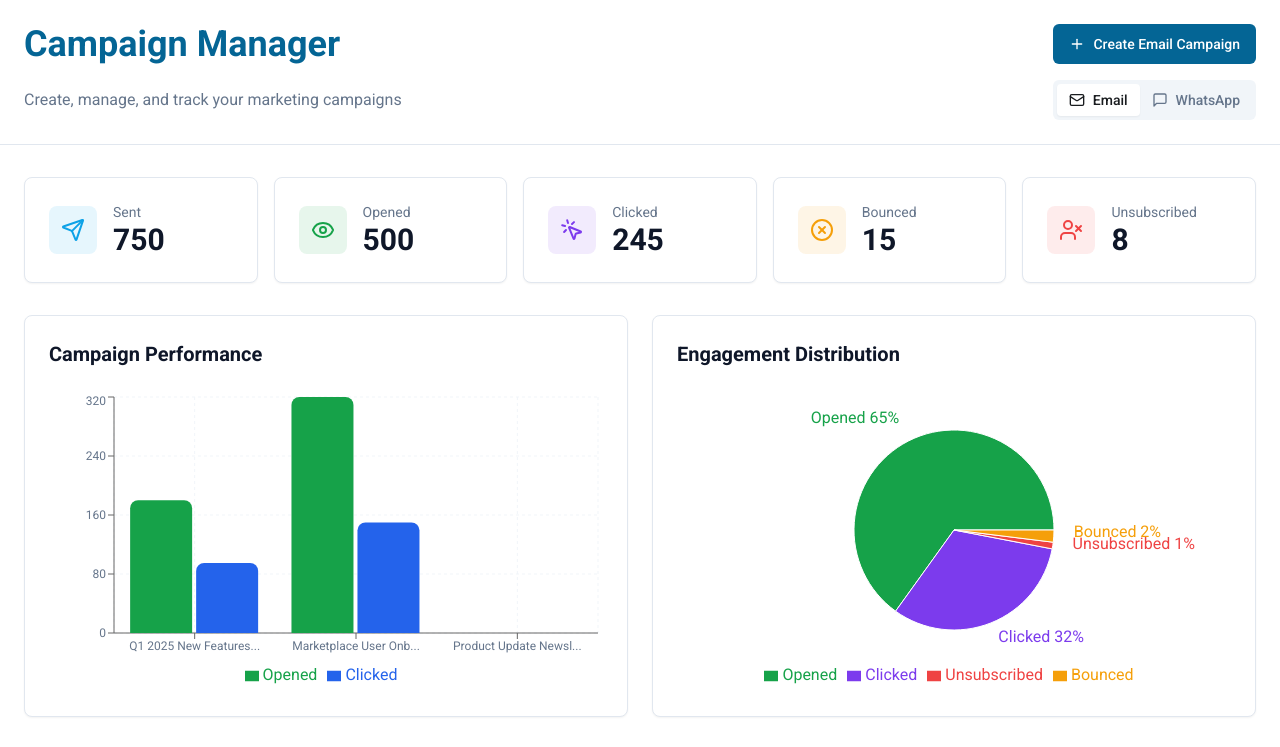
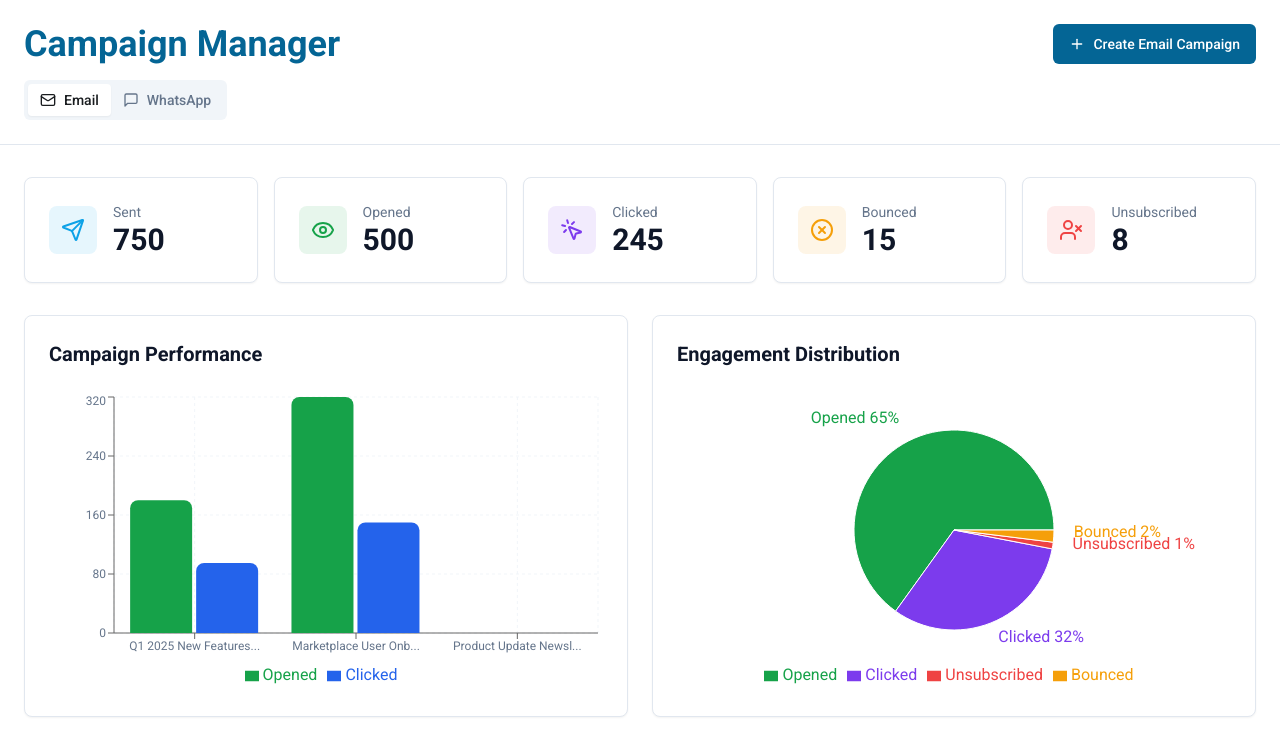
Before and after one commit to ratheesh1978/joyful-campaign-studio, a React (Vite) app: page / in a window 1280 px wide. Shown: the top 747 px of the page. Built offline with nearby package versions, Linux system fonts and the light colour scheme; the HTML template or start-up script is replaced by a standard one.

Commit message:
Refactor header layout

```diff
--- a/src/pages/Index.tsx
+++ b/src/pages/Index.tsx
@@ -116,8 +116,6 @@ const Index = () => {
               Create {activeTab === "email" ? "Email" : "WhatsApp"} Campaign
             </Button>
           </div>
-          <div className="flex items-center justify-between">
-            <p className="text-muted-foreground">Create, manage, and track your marketing campaigns</p>
           <Tabs value={activeTab} onValueChange={setActiveTab} className="w-auto">
             <TabsList>
               <TabsTrigger value="email" className="gap-2">
@@ -130,7 +128,6 @@ const Index = () => {
               </TabsTrigger>
             </TabsList>
           </Tabs>
-          </div>
         </div>
       </header>
 
```
Lines whose indentation alone changed are shown as unchanged.
